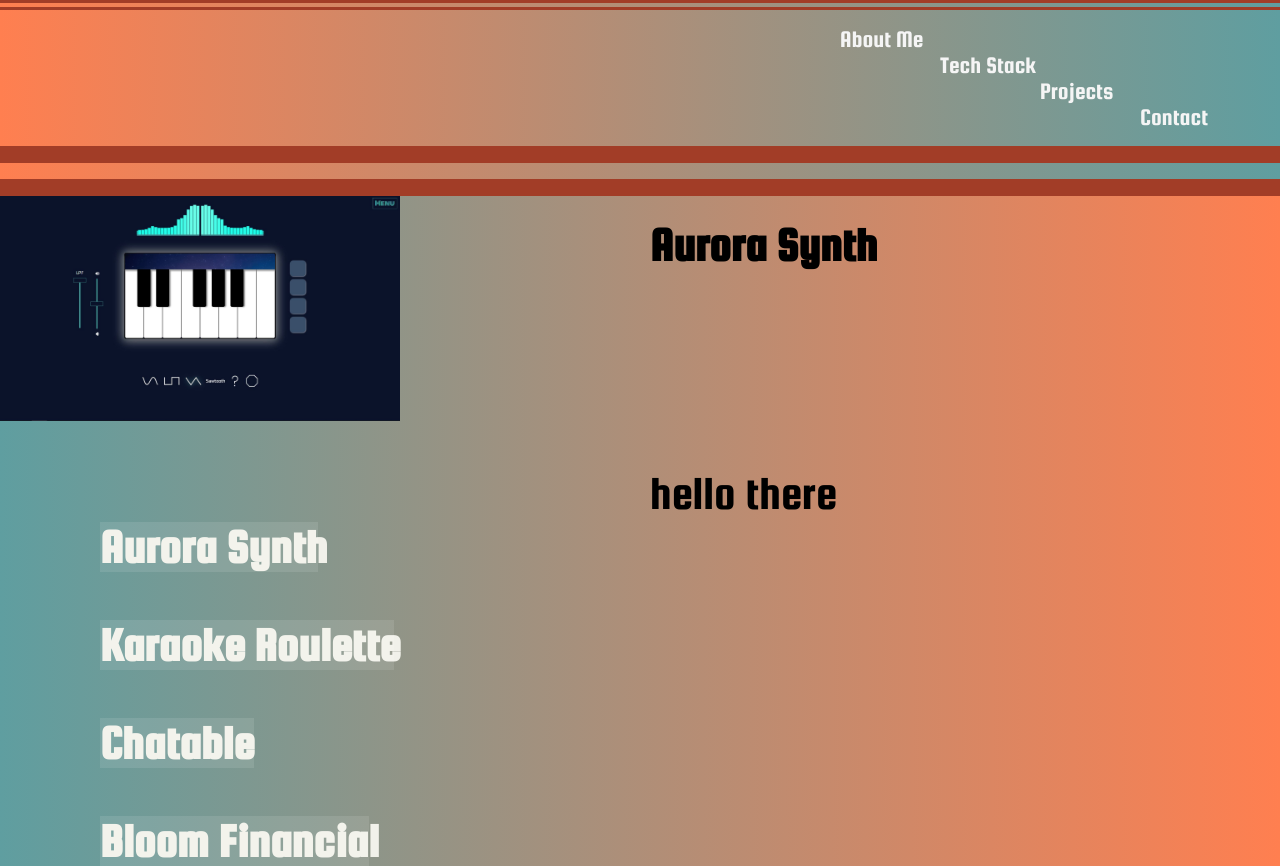
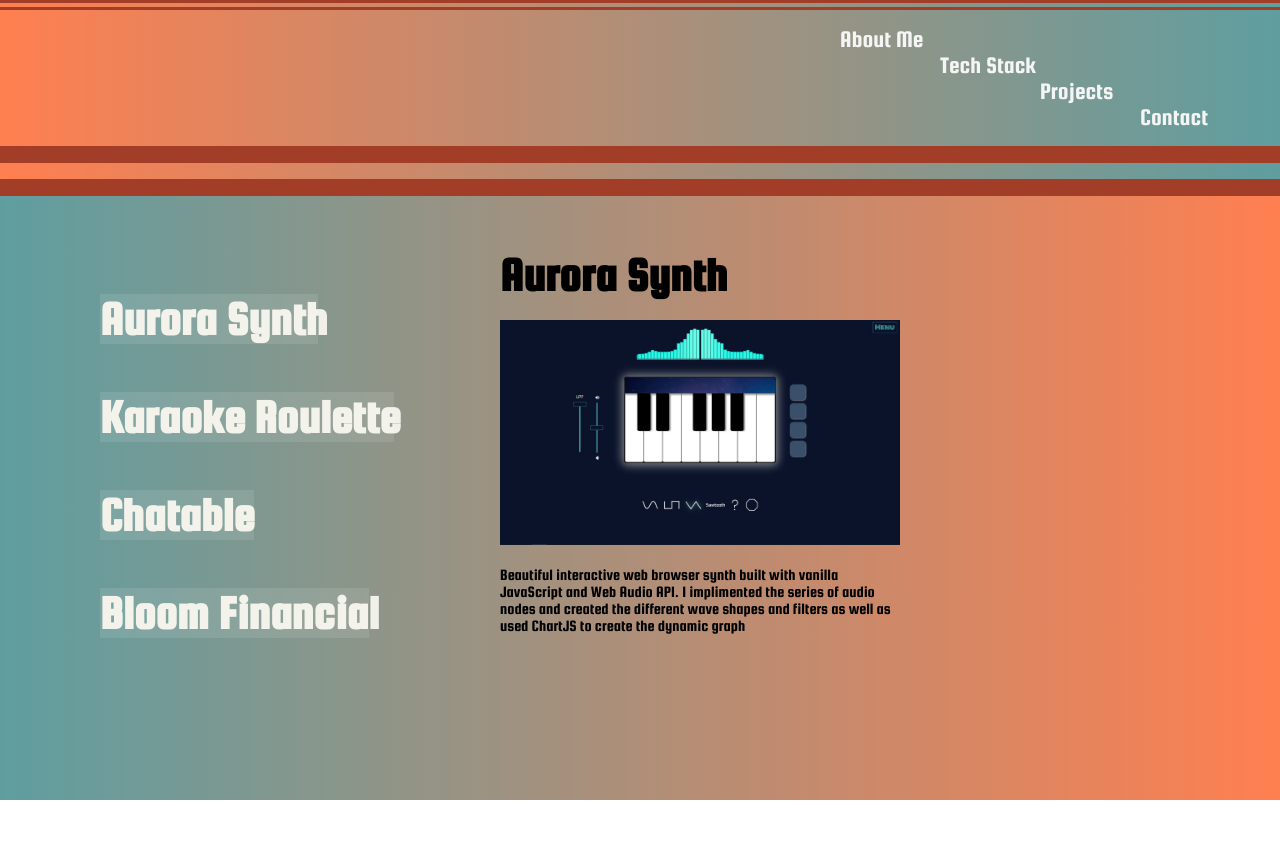
Before and after one commit to jumpybuns/portfolio-website, a React app: page /projects in a window 1280 px wide. Shown: the top 866 px of the page. After the commit the page ends 800 px from the top, so only its background shows below. Built offline with nearby package versions, Linux system fonts and the light colour scheme.

Commit message:
adjust projects images

```diff
--- a/src/components/aboutMe/AboutMe.css
+++ b/src/components/aboutMe/AboutMe.css
@@ -1,10 +1,9 @@
 .background {
-  width: 1920px;
   padding: 70px 0px 70px 0px;
 }
 .aboutMe {
   position: absolute;
-  top: 400px;
+  top: 600px;
   right: 100px;
   font-size: 5rem;
 }
--- a/src/components/header/Header.css
+++ b/src/components/header/Header.css
@@ -20,7 +20,7 @@
 
 .aboutme:hover {
   background-color: black;
-  transform: translate(-10%, 0%);
+  transform: translate(0%, 0%);
 }
 
 .aboutme a {
@@ -38,7 +38,7 @@
 
 .techstack:hover {
   background-color: black;
-  transform: translate(-10%, 0%);
+  transform: translate(0%, 0%);
 }
 
 .techstack a {
@@ -57,7 +57,7 @@
 
 .projects:hover {
   background-color: black;
-  transform: translate(-10%, 0%);
+  transform: translate(0%, 0%);
 }
 
 .projects a {
@@ -75,7 +75,7 @@
 
 .contact:hover {
   background-color: black;
-  transform: translate(-10%, 0%);
+  transform: translate(0%, 0%);
 }
 
 .contact a {
--- a/src/components/projects/Projects.css
+++ b/src/components/projects/Projects.css
@@ -1,18 +1,22 @@
 .projectImages {
   width: 400px;
+  position: absolute;
+  left: 500px;
+  top: 320px;
 }
 .projectText {
-  font-size: 3rem;
+  font-size: 1rem;
+  width: 400px;
   position: absolute;
-  left: 650px;
-  top: 420px;
+  left: 500px;
+  top: 550px;
 }
 
 .projectTitles {
   font-size: 3rem;
   position: absolute;
-  left: 650px;
-  top: 220px;
+  left: 500px;
+  top: 250px;
 }
 
 .aurora {
--- a/src/components/projects/Projects.jsx
+++ b/src/components/projects/Projects.jsx
@@ -8,10 +8,14 @@ import Header from '../header/Header';
 
 const images = { aurora, karaoke, chatable, bloom };
 
-const auroraText = 'hello there';
-const karaokeText = 'karaoke jams';
-const chatableText = 'chatable jams';
-const bloomText = 'bloom jams';
+const auroraText =
+  'Beautiful interactive web browser synth built with vanilla JavaScript and Web Audio API. I implimented the series of audio nodes and created the different wave shapes and filters as well as used ChartJS to create the dynamic graph';
+const karaokeText =
+  'Social app utilizing YouTube API to create randomized karaoke videos. We used Javascript, React, SQL, Heroku, Netlify, CSS I created the API call, implemented the authorization, ran tests, and created the CRUD routes.';
+const chatableText =
+  'Instantaneous live chat app and chat rooms created with Socket.IO and Material-UI. I designed and created the messaging emits and broadcasts. I also wrote the User and Auth models/routes. ';
+const bloomText =
+  'Stock Trading learning tool using NewsAPI, Live Stock Ticker, Finance Widget and seemlessly integrating Alpaca Finance with your own portfolio. I setup the Oauth, created the landing page and built the entirety of the Alpaca integration.';
 const text = { auroraText, karaokeText, chatableText, bloomText };
 
 const auroraTitle = 'Aurora Synth';
```
